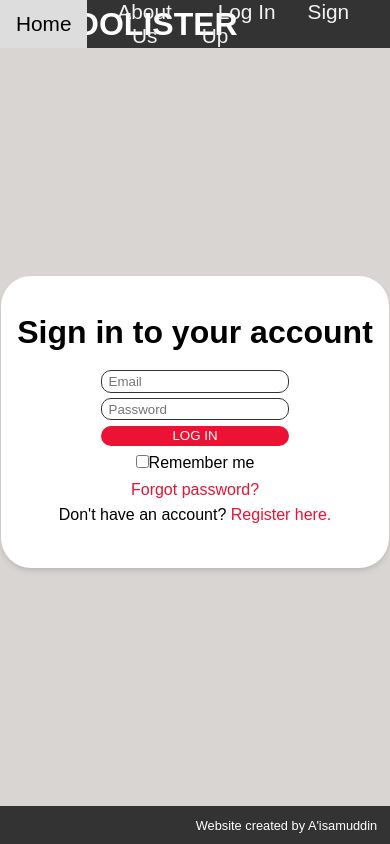
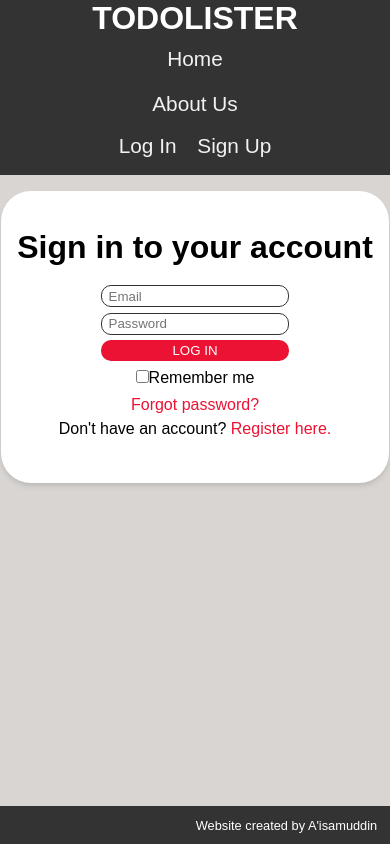
Before and after one commit to aisam94/todolister, a Next.js app: page /login in a window 390 px wide. Built offline with nearby package versions, Linux system fonts and the light colour scheme; no server answers.

Commit message:
improve site responsiveness

```diff
--- a/pages/about.js
+++ b/pages/about.js
@@ -5,6 +5,7 @@ const About = () => {
   return (
     <>
       <Header />
+      <main className="about-container">
         <h1 className="about-title">About Us</h1>
         <p className="about-paragraph">
           This website offer users to create their own personalised todo lists.
@@ -12,6 +13,7 @@ const About = () => {
           making their todo list. Every todo list that has been created will be
           saved and can be viewed again after logging in.
         </p>
+      </main>
       <Footer />
     </>
   );
--- a/pages/index.js
+++ b/pages/index.js
@@ -28,6 +28,7 @@ const HomePage = () => {
           <main>
             <div className="user-greeting">Hello, Guest !</div>
             <Greeting />
+            {/* <Todo /> */}
           </main>
           <Footer />
         </>
--- a/styles/styles.css
+++ b/styles/styles.css
@@ -11,7 +11,7 @@ body {
 
 header {
   background-color: #333;
-  overflow: hidden;
+  /* overflow: hidden; */
   display: flex;
   align-items: center;
   position: sticky;
@@ -68,6 +68,7 @@ nav a:active {
 main {
   display: flex;
   justify-content: space-around;
+  margin-bottom: 3em;
 }
 
 .big-greeting {
@@ -104,7 +105,8 @@ main {
   display: flex;
   flex-direction: column;
   align-items: center;
-  width: 30%;
+  /* width: 30%; */
+  width: 40%;
 }
 
 .todo-container form {
@@ -284,8 +286,12 @@ form * {
   height: 100vh;
 }
 
+.about-container {
+  display: flex;
+  flex-direction: column;
+}
 .about-title {
-  width: 100vh;
+  /* width: 100vh; */
   margin: auto;
   margin-top: 1em;
   text-align: center;
@@ -298,3 +304,63 @@ form * {
   line-height: 2em;
   word-spacing: 0.2em;
 }
+
+@media (max-width: 640px) {
+  header {
+    flex-direction: column;
+    position: static;
+    height: auto;
+  }
+
+  header nav {
+    flex-direction: column;
+  }
+
+  .big-greeting {
+    text-align: center;
+  }
+
+  nav a,
+  nav div {
+    padding: 0.5em;
+  }
+
+  .link-container {
+    right: auto;
+    position: static;
+    margin-bottom: 0.5em;
+    justify-content: center;
+  }
+
+  main {
+    display: flex;
+    flex-direction: column;
+  }
+
+  .user-greeting {
+    position: static;
+  }
+
+  .greeting {
+    width: 100%;
+    padding-left: 1em;
+    padding-right: 1em;
+    margin-top: 0;
+    display: flex;
+    flex-direction: column;
+    justify-content: center;
+  }
+
+  .login-main {
+    height: auto;
+    margin-top: 1em;
+  }
+
+  .todo-container {
+    width: 100%;
+    margin: auto;
+    margin-top: 1em;
+    padding-left: 1em;
+    padding-right: 1em;
+  }
+}
```
Lines whose indentation alone changed are shown as unchanged.
